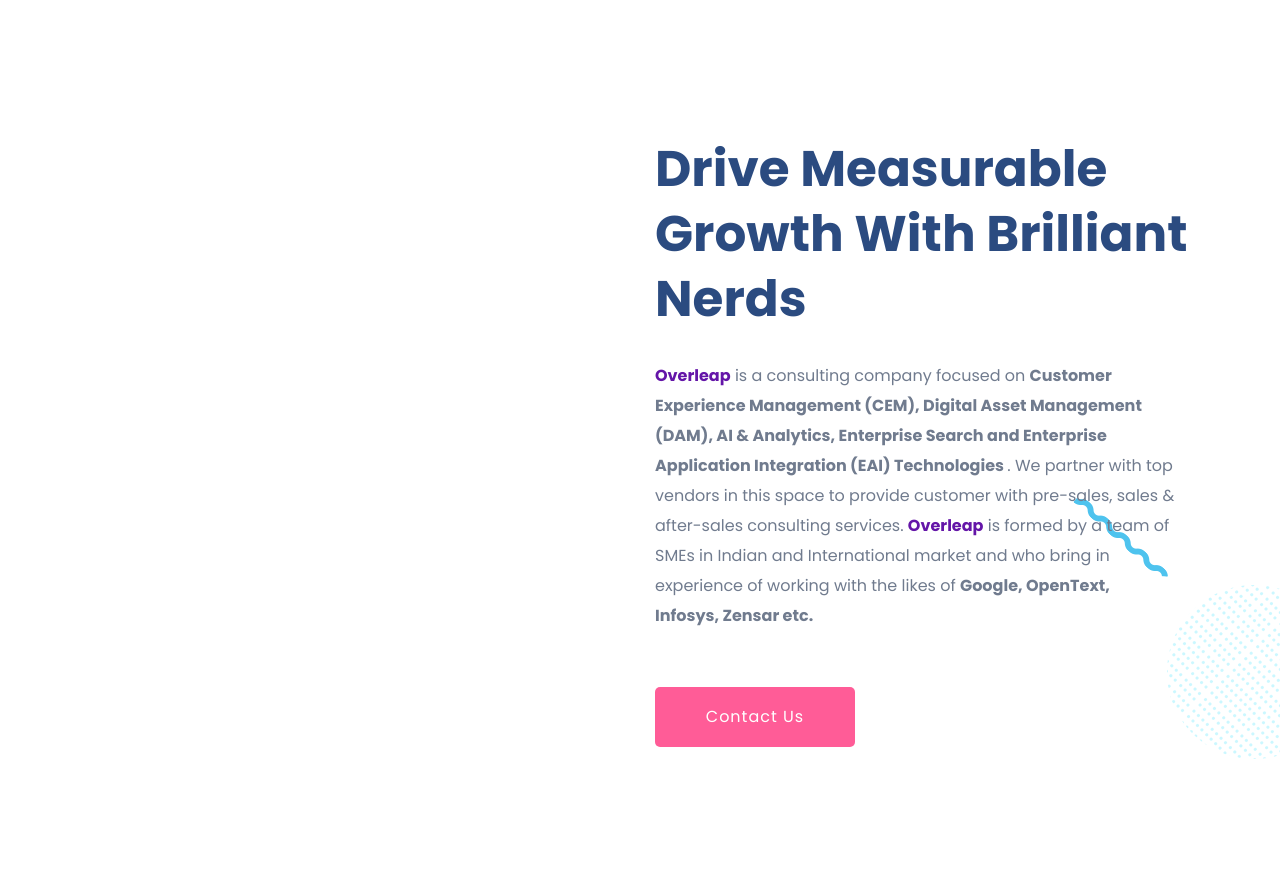
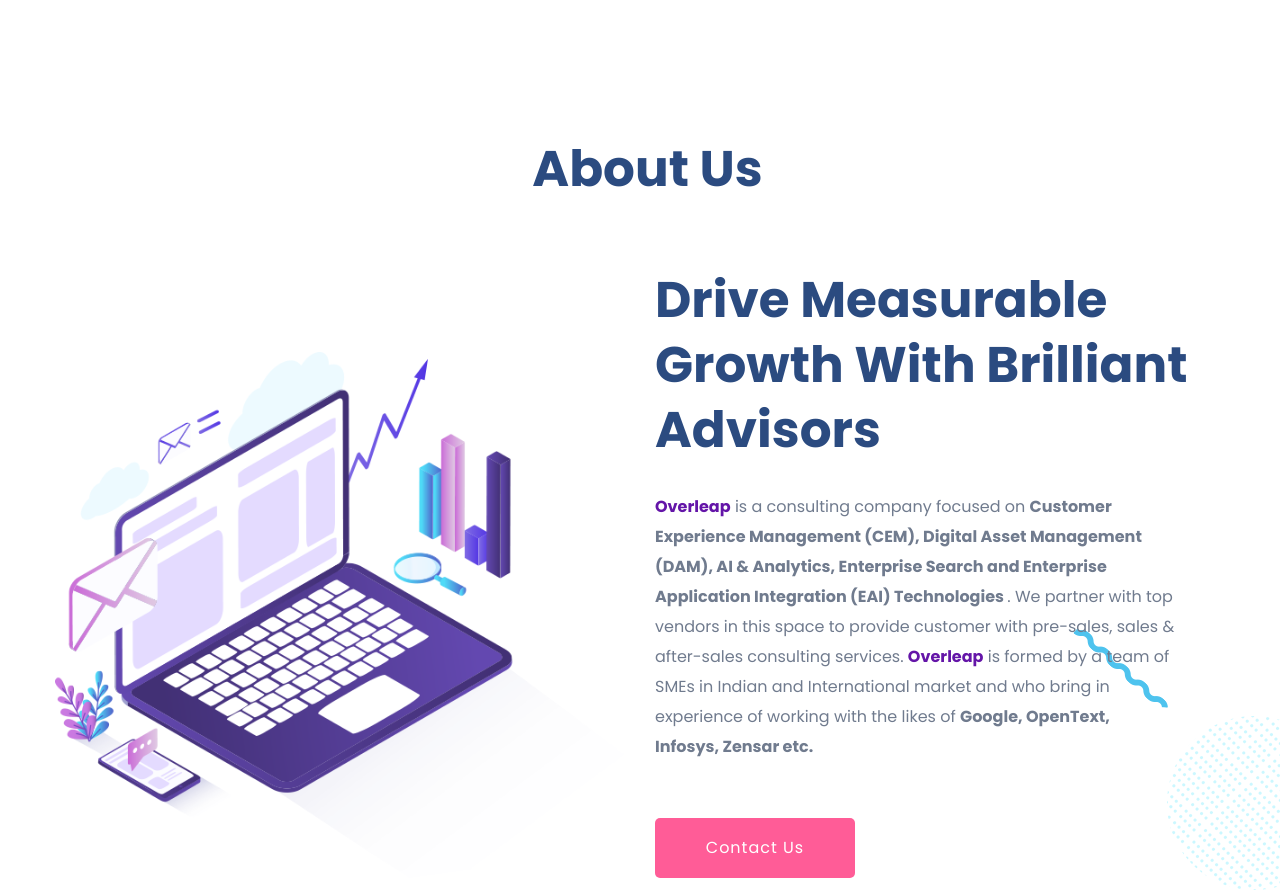
Before and after one commit to overleap-in/overleap-in.github.io, a plain HTML site: page index.html in a window 1280 px wide. Shown: the part 1620-2510 px from the top of the page. Drawn offline with nearby package versions, Linux system fonts and the light colour scheme; files that its build step writes are made by us from their sources; files whose address does not match are found by name.

Commit message:
Add files via upload

```diff
--- a/index.html
+++ b/index.html
@@ -205,16 +205,26 @@
         <!-- We Create Start -->
 		<section id="about-section">
         <div class="we-create-area create-padding">
+			<div class="container">
+				<!-- Section-tittle -->
+				<div class="row d-flex justify-content-center">
+					<div class="col-lg-6 pr-0">
+						<div class="section-tittle text-center">
+							<h2>About Us</h2>
+						</div>
+					</div>
+				</div>
+			</div>
             <div class="container">
                 <div class="row d-flex align-items-end">
                     <div class="col-lg-6 col-md-12">
                         <div class="we-create-img">
-                            <img src="assets/img//service/we-create.png" alt="">
+                            <img src="assets/img/service/we-create.png" alt="">
                         </div>
                     </div>
                     <div class="col-lg-6 col-md-12">
                         <div class="we-create-cap">
-                            <h3>Drive Measurable Growth With Brilliant Nerds</h3>
+                            <h3>Drive Measurable Growth With Brilliant Advisors</h3>
                             <p><b style="color: #6415a8">Overleap</b> is a consulting company focused on <strong>Customer Experience Management (CEM), Digital Asset Management (DAM), AI & Analytics, Enterprise Search and Enterprise Application Integration (EAI) Technologies </strong>. We partner with top vendors in this space to provide customer with pre-sales, sales & after-sales consulting services. <b style="color: #6415a8">Overleap</b> is formed by a team of SMEs in Indian and International market and who bring in experience of working with the likes of <strong> Google, OpenText, Infosys, Zensar etc. </strong></p>
                             <a href="#contact-section" class="smoothscroll btn">Contact Us</a>
                         </div>
```
